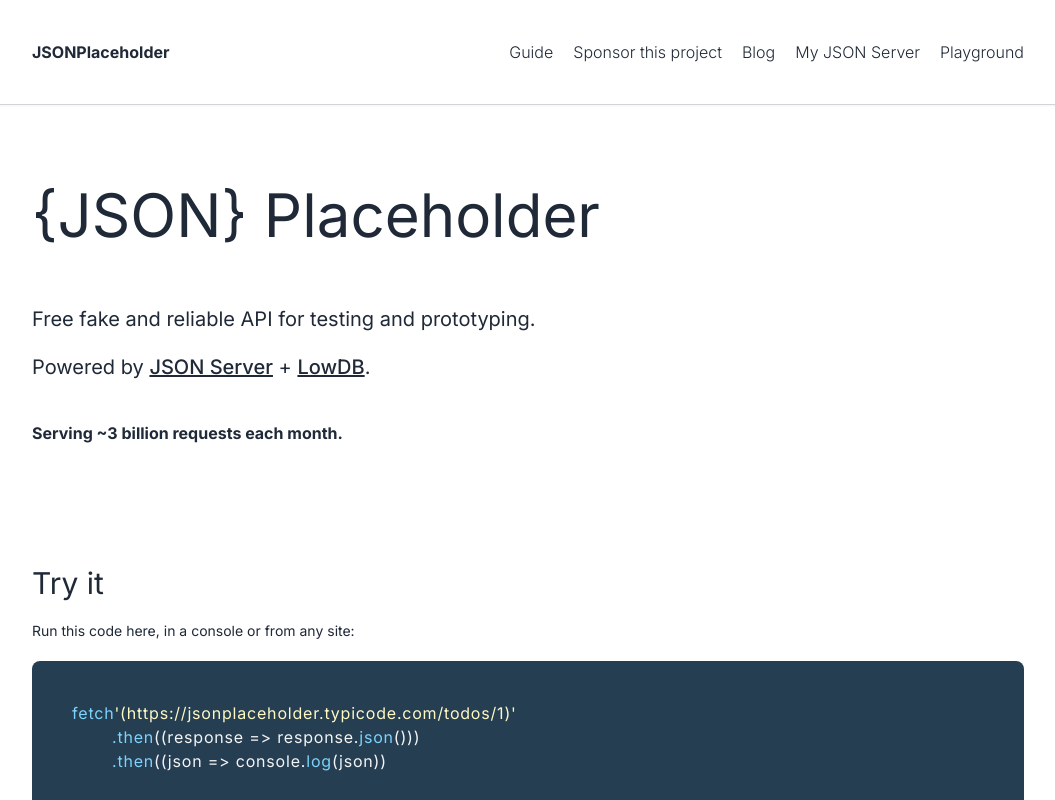
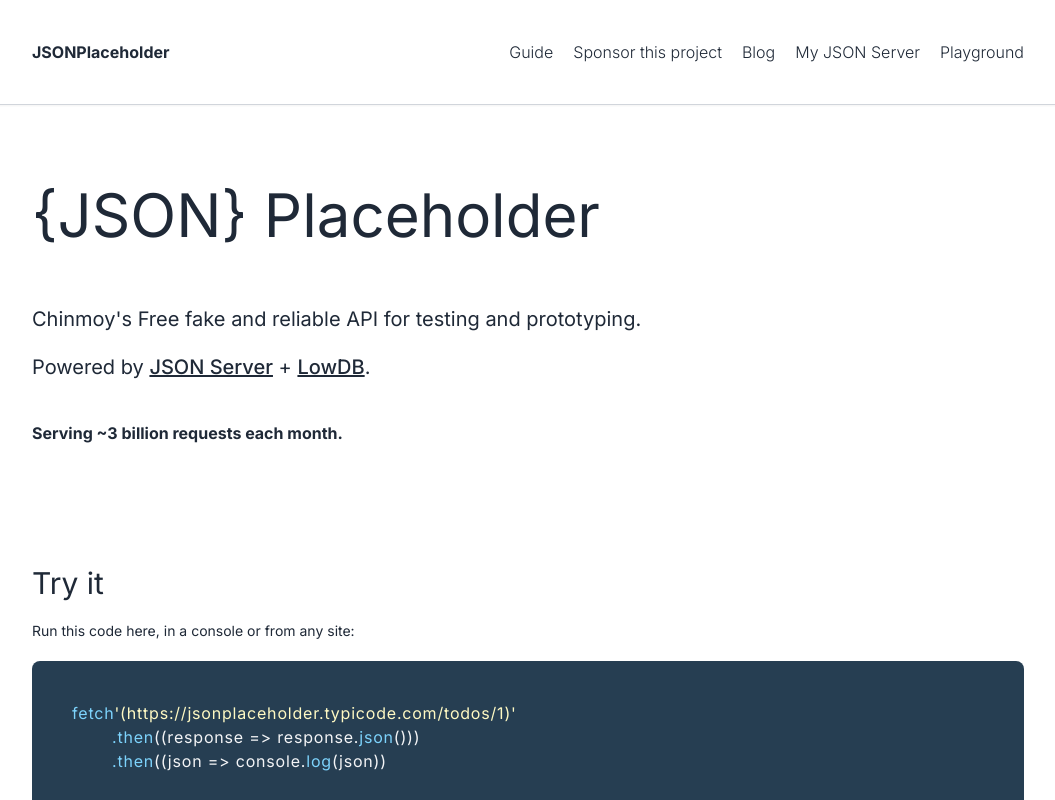
Before and after one commit to noorjsdivs/jsonplaceholder, a Next.js app: page / in a window 1280 px wide. Shown: the top 800 px of the page, without its empty margins (112-1167 px from the left). Built offline with nearby package versions, Linux system fonts and the light colour scheme.

Commit message:
Test change and commit

```diff
--- a/src/components/Banner.tsx
+++ b/src/components/Banner.tsx
@@ -6,7 +6,7 @@
     <Container className="py-20 flex flex-col gap-y-5">
       <h1 className="text-6xl mb-10">{`{JSON} Placeholder`}</h1>
       <p className="text-xl">
-        Free fake and reliable API for testing and prototyping.
+        Chinmoy's Free fake and reliable API for testing and prototyping.
       </p>
       <p className="text-xl">
         Powered by <span className="underline font-medium">JSON Server</span> +{" "}
```
